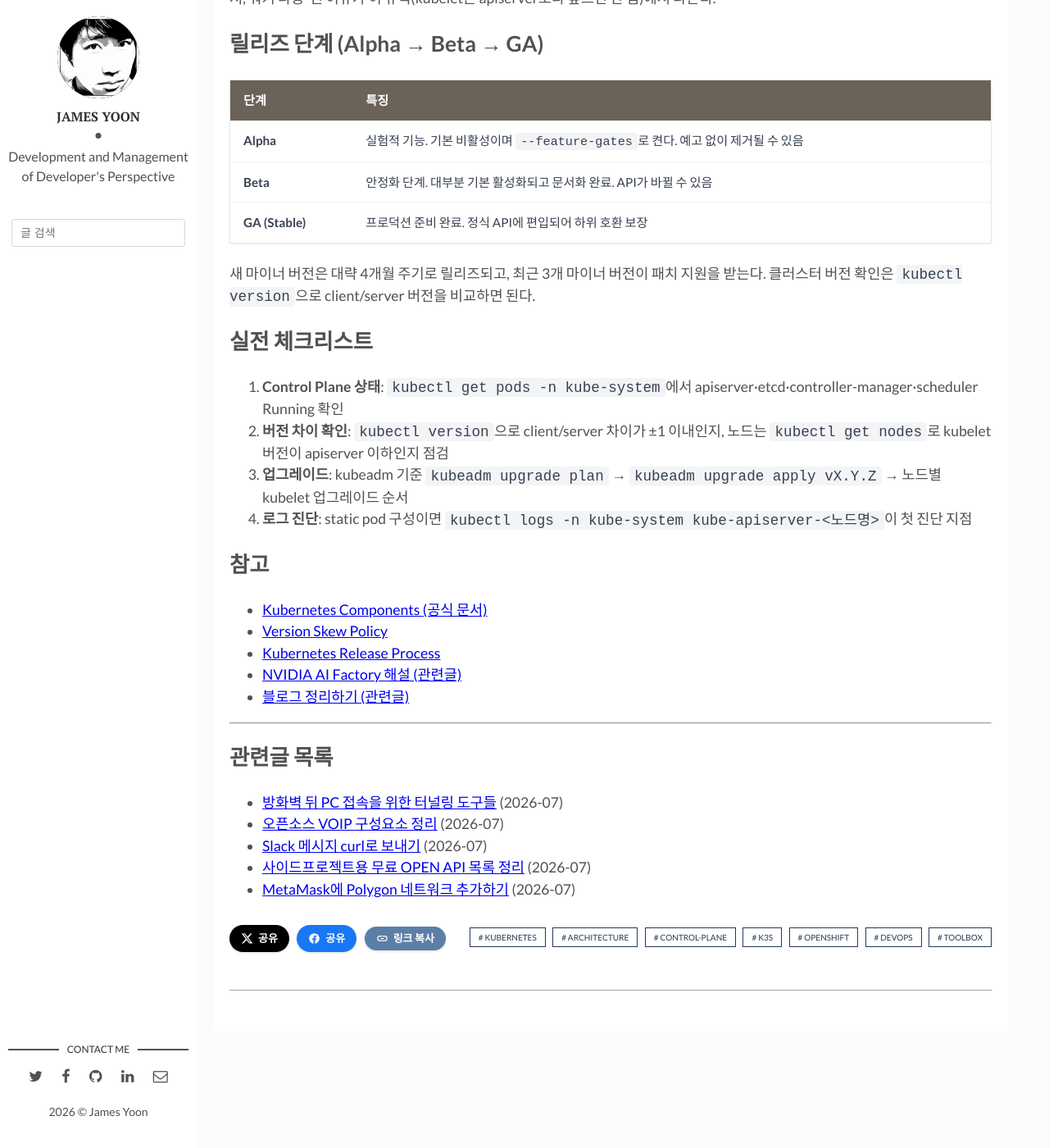
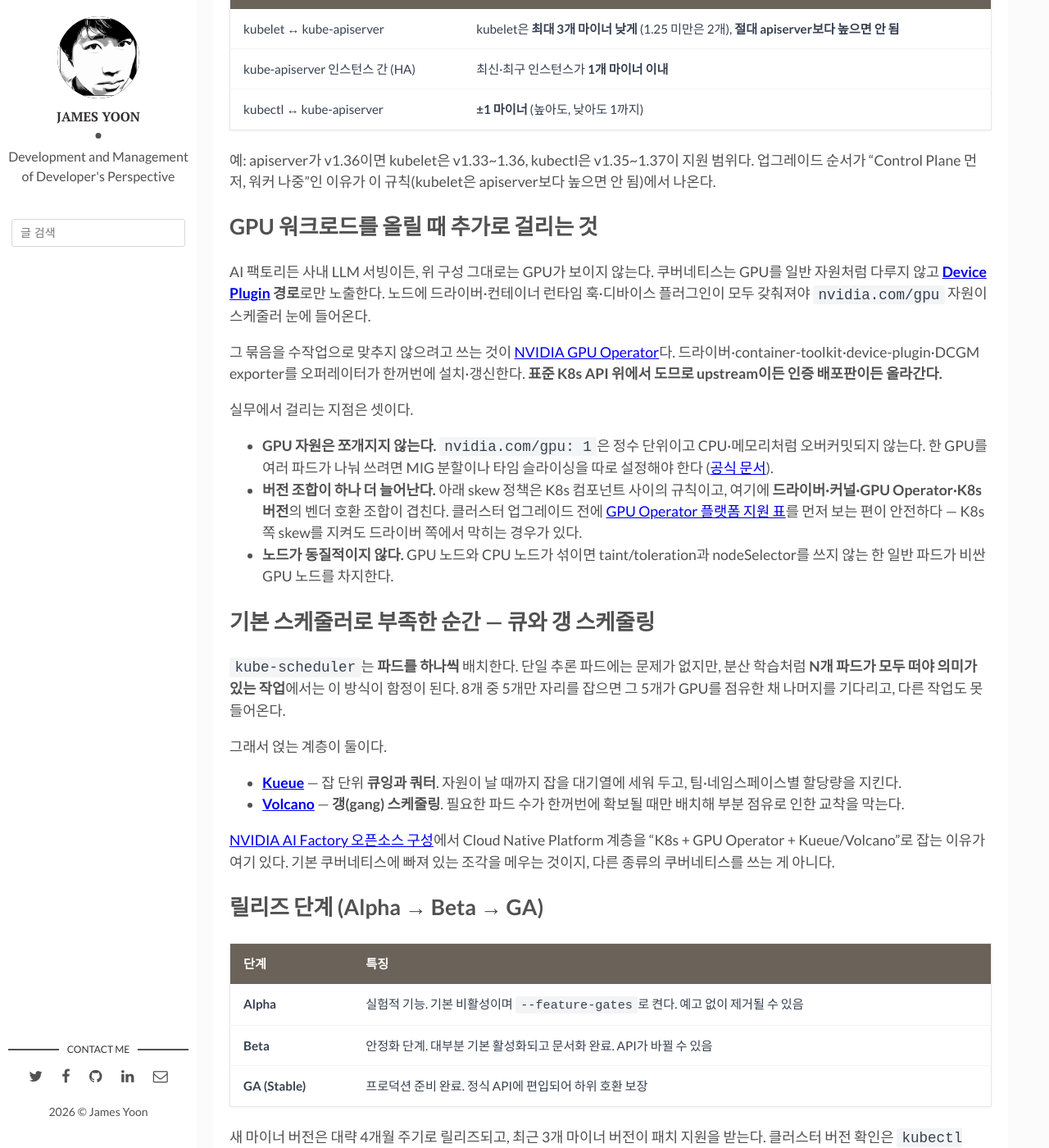
Before and after one commit to butteryoon/butteryoon.github.io, a Jekyll site: the page built from _posts/2026-07-31-upstream_kubernetes_summary.md, in a window 1280 px wide and 1400 px high, scrolled down 2757 px. Shown: the whole window at 82% size. Built offline with Jekyll 4.4.1, drawn with Linux system fonts in a browser that asks for light colours; comment, search, counter and statistics services are not loaded; some of the changed text lies outside the part shown.

Commit message:
upstream Kubernetes 글 보완 — GPU 워크로드·배치 스케줄러 두 절 추가
이 글은 10/18·19·20 세 번 색인 요청하고 내부 링크 2개를 걸었는데도 엿새째
크롤 자체가 없다(URL is unknown). robots·canonical·sitemap·Googlebot 응답은
모두 정상이라 페이지 문제가 아니다. 남은 발견 경로를 조사하니 홈(/)은
10-20 09:35 에 크롤된 살아 있는 경로였고, 이 블로그 홈 목록은
last_modified_at 순 정렬이다. 실질 보완으로 갱신하면 홈 1페이지 맨 위에
올라가 크롤 경로에 노출된다(빌드 결과로 최상단 확인).

내용 보완은 블로그의 현재 축(에이전트·LLM 인프라 실무)에 맞췄다. 이 글을
가리키는 내부 링크 2개가 모두 AI 팩토리 글인데 본문은 그 문맥에 답하지
않고 있었다.
- GPU 워크로드 절: Device Plugin 경로, GPU Operator 가 묶어 주는 것,
  nvidia.com/gpu 비분할·비오버커밋, 드라이버·커널 조합이 K8s skew 와 별개라는 점
- 스케줄러 절: 기본 스케줄러의 파드 단위 배치가 분산 학습에서 만드는 부분
  점유 교착, Kueue(큐·쿼터)·Volcano(갱 스케줄링)
- 배포판 비교에 "드라이버를 누가 책임지는가" 기준 추가
- ai_factory_opensource 로 역링크 추가(기존 단방향 해소)

date·URL 유지, last_modified_at 만 갱신. 참조 링크 6개 전수 200 확인.

Co-Authored-By: Claude Opus 5 (1M context) <noreply@anthropic.com>
Claude-Session: https://claude.ai/code/session_01GP584Scs1goEpQgpanpNdb

```diff
--- a/_posts/2026-07-31-upstream_kubernetes_summary.md
+++ b/_posts/2026-07-31-upstream_kubernetes_summary.md
@@ -2,20 +2,20 @@
 layout: post
 comments: true
 title: "Upstream Kubernetes 요약 — 아키텍처·버전 차이 정책·릴리즈, 그리고 배포판과의 차이"
-description: "Kubernetes 공식 문서 기준으로 upstream(바닐라) Kubernetes의 핵심 아키텍처와 버전 차이(skew) 정책, 릴리즈 단계를 정리하고 Docker Swarm·Nomad·OpenShift·K3s·RKE2와의 차이를 비교"
+description: "upstream(바닐라) Kubernetes의 아키텍처·버전 차이(skew) 정책·릴리즈 단계를 공식 문서 기준으로 정리하고, GPU 워크로드를 올릴 때 추가로 걸리는 지점(Device Plugin·GPU Operator·배치 스케줄러)과 OpenShift·K3s·RKE2 배포판 선택 기준을 비교한다."
 img: cloud-title.webp
 date: 2026-07-31 01:21:00 +0900
-last_modified_at: 2026-08-03 00:35:00 +0900
-tags: [kubernetes, architecture, control-plane, k3s, openshift, devops, toolbox] # add tag
+last_modified_at: 2026-10-24 20:00:00 +0900
+tags: [kubernetes, architecture, control-plane, k3s, openshift, devops, gpu, llm-infra, toolbox]
 related: toolbox
 categories: dev
 ---
 
-[NVIDIA AI Factory 해설]({{site.baseurl}}/dev/2026/07/30/nvidia_ai_factory_design_guide.html)에서 인프라 요구사항으로 "CNCF 바닐라 K8s"라는 표현이 나온다. 그런데 실제 구축 현장에서는 upstream(바닐라) Kubernetes와 OpenShift·K3s 같은 배포판 중 무엇을 쓸지가 늘 논점이다. 이 글은 upstream Kubernetes의 핵심을 요약하고 다른 패키지들과의 차이를 비교한다. (이 글의 초안은 설치된 Hermes 에이전트가 작성했고, Claude가 검토·보완해 발행했다.)
+[NVIDIA AI Factory 해설]({{site.baseurl}}/dev/2026/07/30/nvidia_ai_factory_design_guide.html)에서 인프라 요구사항으로 "CNCF 바닐라 K8s"라는 표현이 나온다. 그런데 실제 구축 현장에서는 upstream(바닐라) Kubernetes와 OpenShift·K3s 같은 배포판 중 무엇을 쓸지가 늘 논점이다. 이 글은 upstream Kubernetes의 핵심을 요약하고 다른 패키지들과의 차이를 비교한다. **2026-10-24 보완**: GPU 워크로드를 올릴 때 추가로 걸리는 지점(Device Plugin·GPU Operator·버전 조합)과 기본 스케줄러의 한계(큐·갱 스케줄링) 두 절을 더했다. (이 글의 초안은 설치된 Hermes 에이전트가 작성했고, Claude가 검토·보완해 발행했다.)
 
 <!--more-->
 
-> **TL;DR:** upstream Kubernetes는 Control Plane(`kube-apiserver`·`etcd`·`controller-manager`·`scheduler`)과 워커(`kubelet`·`kube-proxy`)로 구성되며, 버전 차이(skew)는 "kubelet은 apiserver보다 최대 3개 마이너 낮게, 절대 높지 않게"가 핵심 규칙이다. 기능은 Alpha → Beta → GA 단계로 성숙한다. 배포판 선택은 "전체 제어(upstream) vs 엔터프라이즈 레이어(OpenShift) vs 경량(K3s/RKE2) vs 비-K8s(Swarm/Nomad)"의 트레이드오프다.
+> **TL;DR:** upstream Kubernetes는 Control Plane(`kube-apiserver`·`etcd`·`controller-manager`·`scheduler`)과 워커(`kubelet`·`kube-proxy`)로 구성되며, 버전 차이(skew)는 "kubelet은 apiserver보다 최대 3개 마이너 낮게, 절대 높지 않게"가 핵심 규칙이다. 기능은 Alpha → Beta → GA 단계로 성숙한다. 배포판 선택은 "전체 제어(upstream) vs 엔터프라이즈 레이어(OpenShift) vs 경량(K3s/RKE2) vs 비-K8s(Swarm/Nomad)"의 트레이드오프다. **GPU 워크로드를 올릴 생각이라면 여기에 두 가지가 더 붙는다** — GPU는 Device Plugin 경로로만 보이고(GPU Operator가 그 묶음을 깔아 준다), 기본 스케줄러는 파드를 하나씩 배치해서 분산 학습 같은 다중 파드 작업에는 Kueue·Volcano 같은 큐·갱 스케줄링 계층이 필요하다.
 
 ## Control Plane 구성 요소
 
@@ -50,6 +50,8 @@ kubeadm으로 구축한 클러스터라면 네 요소가 **static pod**로 `/etc
 
 [AI Factory 해설]({{site.baseurl}}/dev/2026/07/30/nvidia_ai_factory_design_guide.html)의 파트너 플랫폼 목록(OpenShift, Rancher, Charmed K8s 등)이 정확히 이 배포판 계층이고, NVIDIA GPU Operator·Kueue 같은 도구는 표준 K8s API 위에서 동작하므로 upstream이든 인증 배포판이든 올릴 수 있다.
 
+**GPU 노드를 붙일 계획이라면 기준이 하나 더 생긴다.** 어느 쪽을 골라도 GPU Operator는 올라가지만, 손이 가는 양이 다르다. 드라이버를 노드 OS에 직접 맞춰야 하는 upstream은 조합을 전부 사람이 책임지는 대신 버전 선택이 자유롭다. OpenShift·RKE2처럼 OS·커널까지 함께 관리하는 쪽은 검증된 조합을 받는 대신 그 벤더가 올려 주는 속도를 기다려야 한다. K3s는 엣지 추론에는 가볍지만 다중 GPU 노드 학습 클러스터로 키울 그림이라면 애초에 대상이 아니다. **"지금 돌릴 수 있는가"보다 "드라이버를 누가 책임지는가"로 가르는 편이 실제 운영과 맞는다.**
+
 ## 버전 차이(skew) 정책 — 자주 틀리는 부분
 
 [공식 정책](https://kubernetes.io/releases/version-skew-policy/){:target="_blank"} 기준으로 규칙이 컴포넌트 쌍마다 다르다. "±1"로 뭉뚱그리면 틀린다 (공식 한국어 문서 용어는 "버전 차이(skew) 정책"이다).
@@ -61,6 +63,29 @@ kubeadm으로 구축한 클러스터라면 네 요소가 **static pod**로 `/etc
 | kubectl ↔ kube-apiserver | **±1 마이너** (높아도, 낮아도 1까지) |
 
 예: apiserver가 v1.36이면 kubelet은 v1.33~1.36, kubectl은 v1.35~1.37이 지원 범위다. 업그레이드 순서가 "Control Plane 먼저, 워커 나중"인 이유가 이 규칙(kubelet은 apiserver보다 높으면 안 됨)에서 나온다.
+
+## GPU 워크로드를 올릴 때 추가로 걸리는 것
+
+AI 팩토리든 사내 LLM 서빙이든, 위 구성 그대로는 GPU가 보이지 않는다. 쿠버네티스는 GPU를 일반 자원처럼 다루지 않고 **[Device Plugin](https://kubernetes.io/docs/concepts/extend-kubernetes/compute-storage-net/device-plugins/){:target="_blank"} 경로**로만 노출한다. 노드에 드라이버·컨테이너 런타임 훅·디바이스 플러그인이 모두 갖춰져야 `nvidia.com/gpu` 자원이 스케줄러 눈에 들어온다.
+
+그 묶음을 수작업으로 맞추지 않으려고 쓰는 것이 [NVIDIA GPU Operator](https://github.com/NVIDIA/gpu-operator){:target="_blank"}다. 드라이버·container-toolkit·device-plugin·DCGM exporter를 오퍼레이터가 한꺼번에 설치·갱신한다. **표준 K8s API 위에서 도므로 upstream이든 인증 배포판이든 올라간다.**
+
+실무에서 걸리는 지점은 셋이다.
+
+- **GPU 자원은 쪼개지지 않는다.** `nvidia.com/gpu: 1`은 정수 단위이고 CPU·메모리처럼 오버커밋되지 않는다. 한 GPU를 여러 파드가 나눠 쓰려면 MIG 분할이나 타임 슬라이싱을 따로 설정해야 한다 ([공식 문서](https://kubernetes.io/docs/tasks/manage-gpus/scheduling-gpus/){:target="_blank"}).
+- **버전 조합이 하나 더 늘어난다.** 아래 skew 정책은 K8s 컴포넌트 사이의 규칙이고, 여기에 **드라이버·커널·GPU Operator·K8s 버전**의 벤더 호환 조합이 겹친다. 클러스터 업그레이드 전에 [GPU Operator 플랫폼 지원 표](https://docs.nvidia.com/datacenter/cloud-native/gpu-operator/latest/platform-support.html){:target="_blank"}를 먼저 보는 편이 안전하다 — K8s 쪽 skew를 지켜도 드라이버 쪽에서 막히는 경우가 있다.
+- **노드가 동질적이지 않다.** GPU 노드와 CPU 노드가 섞이면 taint/toleration과 nodeSelector를 쓰지 않는 한 일반 파드가 비싼 GPU 노드를 차지한다.
+
+## 기본 스케줄러로 부족한 순간 — 큐와 갱 스케줄링
+
+`kube-scheduler`는 **파드를 하나씩** 배치한다. 단일 추론 파드에는 문제가 없지만, 분산 학습처럼 **N개 파드가 모두 떠야 의미가 있는 작업**에서는 이 방식이 함정이 된다. 8개 중 5개만 자리를 잡으면 그 5개가 GPU를 점유한 채 나머지를 기다리고, 다른 작업도 못 들어온다.
+
+그래서 얹는 계층이 둘이다.
+
+- **[Kueue](https://kueue.sigs.k8s.io/){:target="_blank"}** — 잡 단위 **큐잉과 쿼터**. 자원이 날 때까지 잡을 대기열에 세워 두고, 팀·네임스페이스별 할당량을 지킨다.
+- **[Volcano](https://volcano.sh/){:target="_blank"}** — **갱(gang) 스케줄링**. 필요한 파드 수가 한꺼번에 확보될 때만 배치해 부분 점유로 인한 교착을 막는다.
+
+[NVIDIA AI Factory 오픈소스 구성]({{site.baseurl}}/dev/2026/07/24/ai_factory_opensource.html)에서 Cloud Native Platform 계층을 "K8s + GPU Operator + Kueue/Volcano"로 잡는 이유가 여기 있다. 기본 쿠버네티스에 빠져 있는 조각을 메우는 것이지, 다른 종류의 쿠버네티스를 쓰는 게 아니다.
 
 ## 릴리즈 단계 (Alpha → Beta → GA)
 
@@ -84,5 +109,7 @@ kubeadm으로 구축한 클러스터라면 네 요소가 **static pod**로 `/etc
 - [Kubernetes Components (공식 문서)](https://kubernetes.io/docs/concepts/overview/components/){:target="_blank"}
 - [Version Skew Policy](https://kubernetes.io/releases/version-skew-policy/){:target="_blank"}
 - [Kubernetes Release Process](https://github.com/kubernetes/kubernetes/blob/master/CHANGELOG/README.md){:target="_blank"}
+- [NVIDIA GPU Operator (저장소)](https://github.com/NVIDIA/gpu-operator){:target="_blank"} · [Kueue](https://kueue.sigs.k8s.io/){:target="_blank"} · [Volcano](https://volcano.sh/){:target="_blank"}
 - [NVIDIA AI Factory 해설 (관련글)]({{site.baseurl}}/dev/2026/07/30/nvidia_ai_factory_design_guide.html)
+- [AI Factory 오픈소스로 구성하기 (관련글)]({{site.baseurl}}/dev/2026/07/24/ai_factory_opensource.html)
 - [블로그 정리하기 (관련글)]({{site.baseurl}}/tools/2026/07/14/blog_maintenance.html)
```
